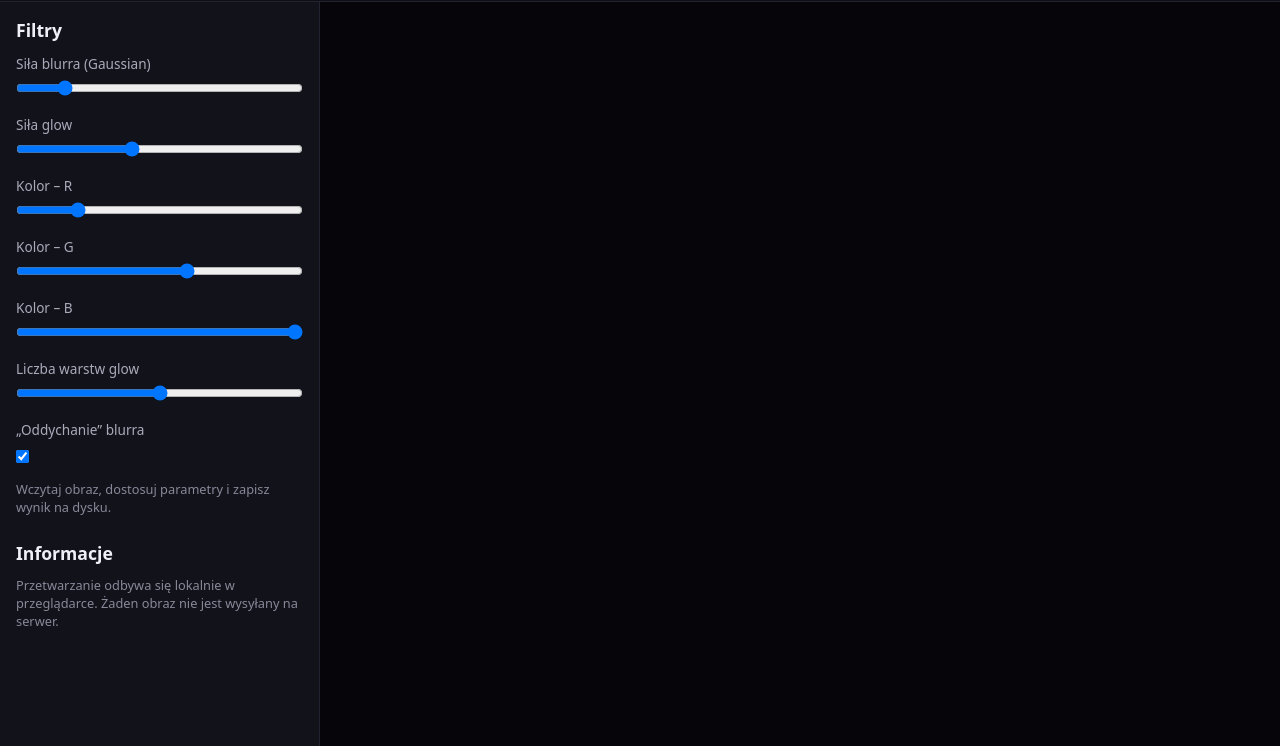
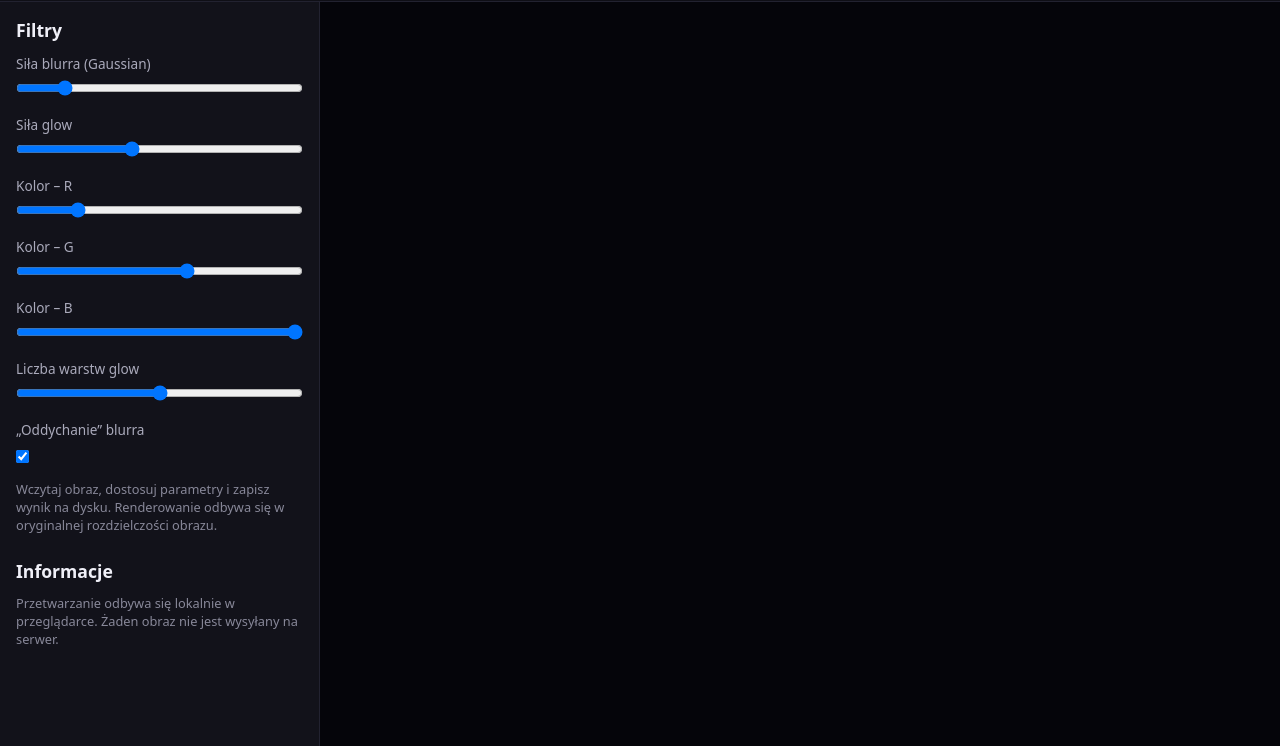
Before and after one commit to z0z6/GaussianFloater, a plain HTML site: page index.html in a window 1280 px wide. Shown: the part 54-800 px from the top of the page. Drawn offline with Linux system fonts and the light colour scheme.

Commit message:
Update hint paragraph in index.html
Added a note about rendering in original image resolution.

```diff
--- a/index.html
+++ b/index.html
@@ -57,6 +57,7 @@
 
         <p class="hint">
           Wczytaj obraz, dostosuj parametry i zapisz wynik na dysku.
+          Renderowanie odbywa się w oryginalnej rozdzielczości obrazu.
         </p>
       </section>
 
```
